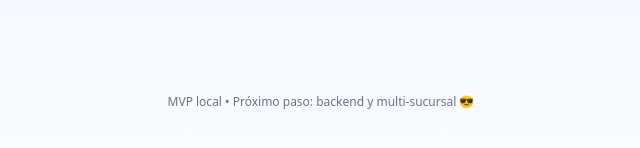
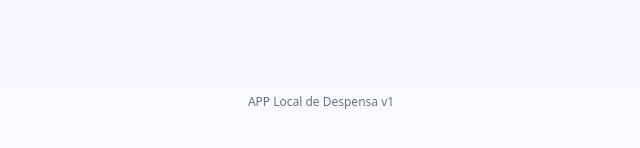
Before and after one commit to landaetal/despensaapp, a React (Vite) app: page / in a window 1280 px wide. Shown: the part 410-558 px from the top of the page, without its empty margins (319-959 px from the left). Built offline with nearby package versions, Linux system fonts and the light colour scheme.

Commit message:
quito comentario footer

```diff
--- a/src/App.jsx
+++ b/src/App.jsx
@@ -2581,7 +2581,7 @@ export default function DespensaApp() {
         <Login onLogin={setEmail} />
       )}
       <footer className="text-center text-xs text-gray-500 py-6">
-        MVP local • Próximo paso: backend y multi-sucursal 😎
+        APP Local de Despensa v1
       </footer>
     </div>
   );
```
